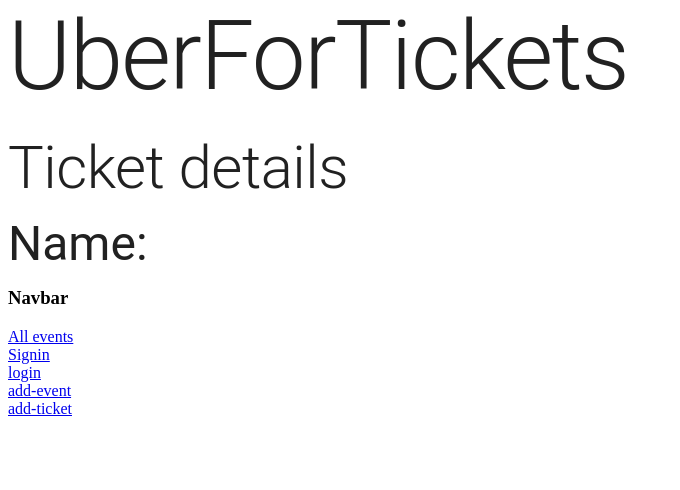
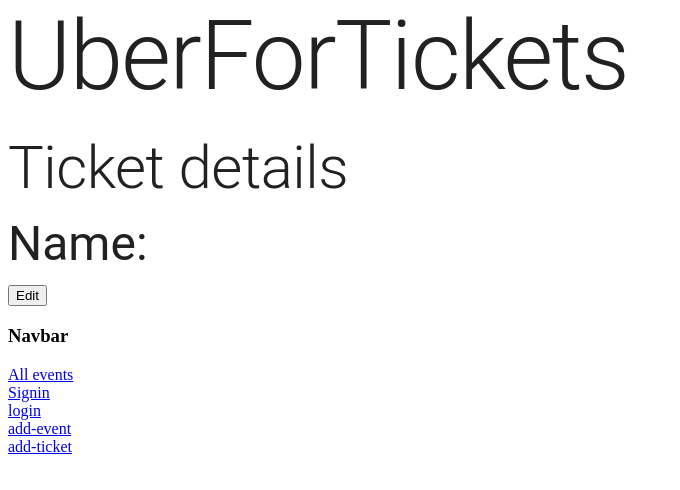
Before and after one commit to Jogrol/Ticket-marketplace, a React (Create React App) app in the folder client/: page /events/1/ticket/1 in a window 1280 px wide. Shown: the top 490 px of the page, without its empty margins (0-680 px from the left). Built offline with nearby package versions, Linux system fonts and the light colour scheme; no server answers.

Commit message:
edit ticket form and action created. Change is stored in state but not send to DB yet. Endpoint missing

```diff
--- a/client/src/actions/tickets.js
+++ b/client/src/actions/tickets.js
@@ -6,6 +6,7 @@ const baseUrl = 'http://localhost:4000'
 
 export const TICKET_FETCHED = "TICKET_FETCHED"
 export const ADD_TICKET_SUCCES = "ADD_TICKET_SUCCES"
+export const UPDATE_TICKET_SUCCES ="UPDATE_TICKET_SUCCES"
 
 const ticketFetched = ticket => ({
     type: TICKET_FETCHED,
@@ -17,9 +18,12 @@ const addTicketSucces = (ticket) => ({
     ticket
 })
 
+const updateTicketSucces = (ticket) => ({
+    type: UPDATE_TICKET_SUCCES,
+    ticket
+})
 
 export const loadTicket = (id) => dispatch => {
-    console.log("loadTIcketRequest")
     request
     .get(`${baseUrl}/ticket/${id}`)
         .then(response => {
@@ -31,7 +35,6 @@ export const loadTicket = (id) => dispatch => {
 
 
 export const addTicketToDB = (data) => dispatch => {
-    console.log(data)
     const updateData = {
         name: data.name,
         description: data.description,
@@ -41,7 +44,6 @@ export const addTicketToDB = (data) => dispatch => {
         user: store.getState().currentUser.user.id
 
     }
-        console.log(updateData)
         request
           .post(`${baseUrl}/tickets`)
           .send(updateData)
@@ -50,3 +52,21 @@ export const addTicketToDB = (data) => dispatch => {
           })
           .catch(console.error)
       }
+
+export const updateTicket = (id, data) => (dispatch) => {
+    const updateData = {
+        name: data.name,
+        description: data.description,
+        image: data.image,
+        price: data.price,
+        event: data.event
+        // user: store.getState().currentUser.user.id
+    }
+        request
+          .patch(`${baseUrl}/tickets/${id}`)
+          .send(updateData)
+          .then(response => {
+            dispatch(updateTicketSucces(response.body))
+          })
+          .catch(console.error)
+      }
--- a/client/src/components/TicketContainer.js
+++ b/client/src/components/TicketContainer.js
@@ -1,19 +1,61 @@
 import React from 'react'
 import {connect} from 'react-redux'
-import {loadTicket} from '../actions/tickets'
+import {loadTicket, updateTicket} from '../actions/tickets'
 import TicketDetails from './TicketDetails'
 
 class TicketContainer extends React.Component {
+
+    state = { editMode: false }
 
     componentDidMount() {
       this.props.loadTicket(Number(this.props.match.params.id))
     }
 
+    onEdit = () => {
+        // intialize editing mode:
+        // set the starting value of the fields to the event details
+        this.setState({
+          editMode: true,
+          formValues: {
+            name: this.props.ticket.name,
+            description: this.props.ticket.description,
+            image: this.props.ticket.image,
+            price: this.props.ticket.price,
+            event: this.props.ticket.event
+          }
+        })
+      }
+    onChange = (event) => {
+        // update the formValues property with the new data from the input field
+        this.setState({
+          formValues: {
+            ...this.state.formValues,
+            [event.target.name]: event.target.value
+          }
+        })
+      }
+
+    onSubmit = (event) => {
+        event.preventDefault()
+        this.setState({
+          editMode: false
+        })
+        this.props.updateTicket(this.props.ticket.id, this.state.formValues)
+      }
+
     render() {
     if (!this.props) return "loading..."
       return (
           <div>
-            <TicketDetails ticket={this.props.ticket}/>
+            <TicketDetails
+            onEdit={this.onEdit}
+            ticket={this.props.ticket}
+            onChange={this.onChange}
+            onSubmit={this.onSubmit}
+            onDelete={this.onDelete}
+            formValues={this.state.formValues}
+            editMode={this.state.editMode}
+            />
        </div>
       )
       }
@@ -24,4 +66,4 @@ class TicketContainer extends React.Component {
     ticket: state.ticket
   })
 
-  export default connect(mapStateToProps, {loadTicket})(TicketContainer)
+  export default connect(mapStateToProps, {updateTicket, loadTicket})(TicketContainer)
--- a/client/src/components/TicketDetails.js
+++ b/client/src/components/TicketDetails.js
@@ -1,17 +1,22 @@
 import * as React from 'react'
 import Typography from '@material-ui/core/Typography';
+import TicketForm from '../components/Ticketform'
 
 export default function TicketDetails(props) {
-
     return(
 
         <div>
+            {props.editMode && <TicketForm onSubmit={props.onSubmit} onChange={props.onChange} values={props.formValues} />}
+
+            {!props.editMode && <div>
             <Typography component="h2" variant="h2" gutterBottom>
              Ticket details
             </Typography>
             <Typography component="h3" variant="h3" gutterBottom>
              Name: {props.ticket.name}
              </Typography>
+             <button onClick={() => props.onEdit()}>Edit</button>
+             </div>}
         </div>
     )
 
--- a/client/src/components/Tickets.js
+++ b/client/src/components/Tickets.js
@@ -13,7 +13,7 @@ export default function Tickets (props) {
             <h2>Avalaible tickets</h2>
             <ol>
            {props.tickets.map((ticket) =>
-           <li key={ticket.id}><Link to = {`/event/${props.eventId}/ticket/${ticket.id}`}>
+           <li key={ticket.id}><Link to = {`/events/${props.eventId}/ticket/${ticket.id}`}>
            Name: {ticket.name}</Link>
            </li>)}
            </ol>
--- a/client/src/reducers/ticket.js
+++ b/client/src/reducers/ticket.js
@@ -1,9 +1,11 @@
-import {TICKET_FETCHED} from '../actions/tickets'
+import {TICKET_FETCHED, UPDATE_TICKET_SUCCES} from '../actions/tickets'
 
 export default function (state = [], action) {
     switch(action.type) {
         case TICKET_FETCHED:
             return action.ticket
+        case UPDATE_TICKET_SUCCES:
+            return action.event
         default:
             return state;
     }
```
